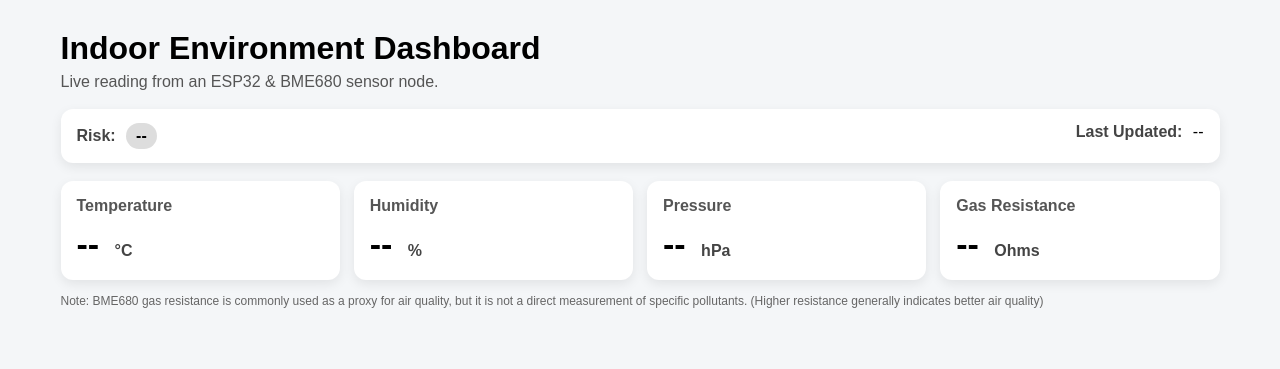
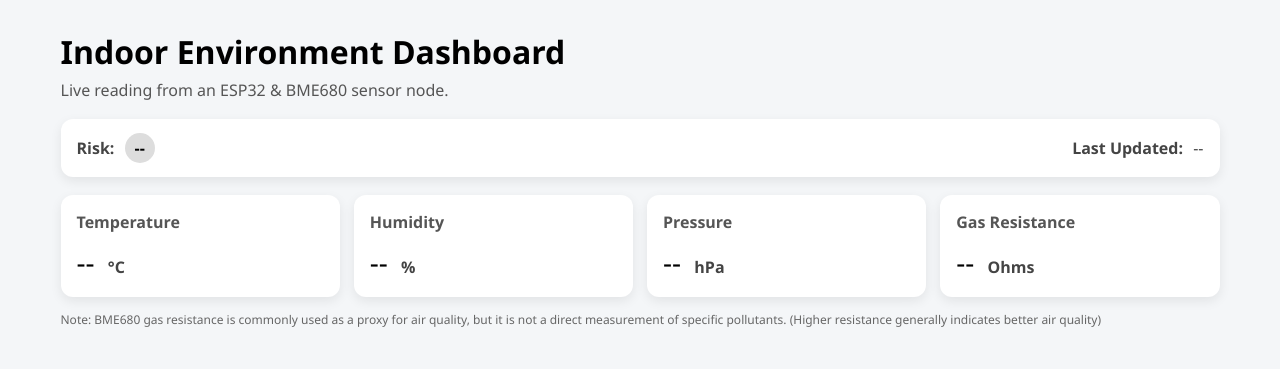
Before and after one commit to JoshuaHassell05/Indoor-Environment-Monitor, a Flask app: page / in a window 1280 px wide. Shown: the top 369 px of the page. Run offline with Flask 3, Linux system fonts and the light colour scheme.

Commit message:
Fixes to formating for matric values making them less bold also added formting style for time.

```diff
--- a/server_rpi/static/style.css
+++ b/server_rpi/static/style.css
@@ -1,8 +1,15 @@
 body{
-    font-family: Arial, Helvetica, sans-serif;
+    font-family: "Segoe UI", Arial, Helvetica, sans-serif;
     background-color: #f4f6f8;
     margin: 0;
     padding: 30px;
+}
+#time{
+    font-family: inherit;
+    font-weight: 400;
+    font-size: 1rem;
+    line-height: 1.2;
+    color: #444;
 }
 .container{
     max-width: 1400px;
@@ -23,6 +30,7 @@ h1{
     display: flex;
     justify-content: space-between;
     gap: 10px;
+    align-items: center;
     box-shadow: 0 4px 12px rgba(0,0,0,0.08);
     margin-bottom: 18px;
 }
@@ -67,8 +75,8 @@ h1{
     margin-bottom: 10px;
 }
 .metric-value{
-    font-size: 34px;
-    font-weight: 800;
+    font-size: 28px;
+    font-weight: 550;
 }
 .unit{
     font-size: 16px;
```
